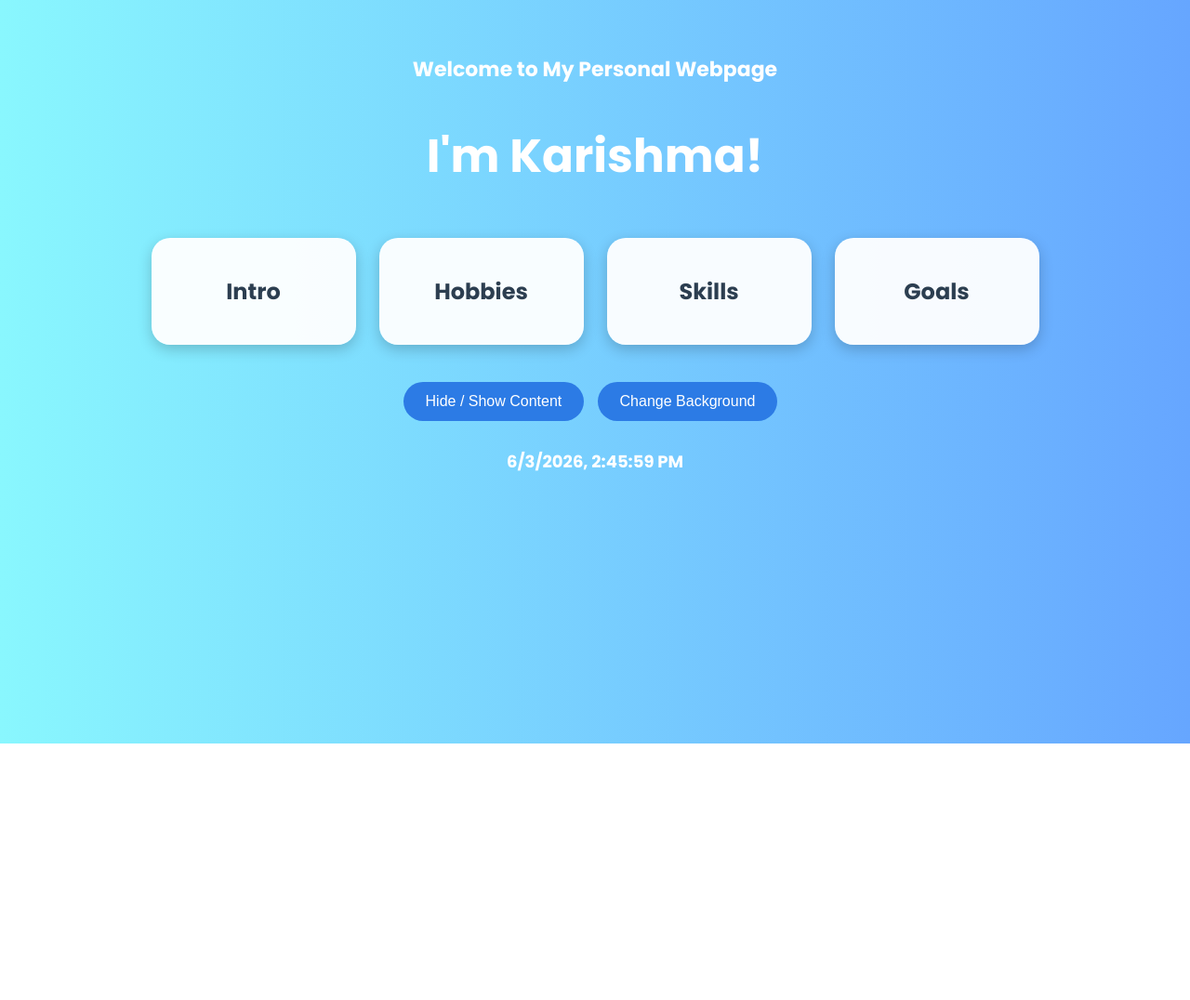
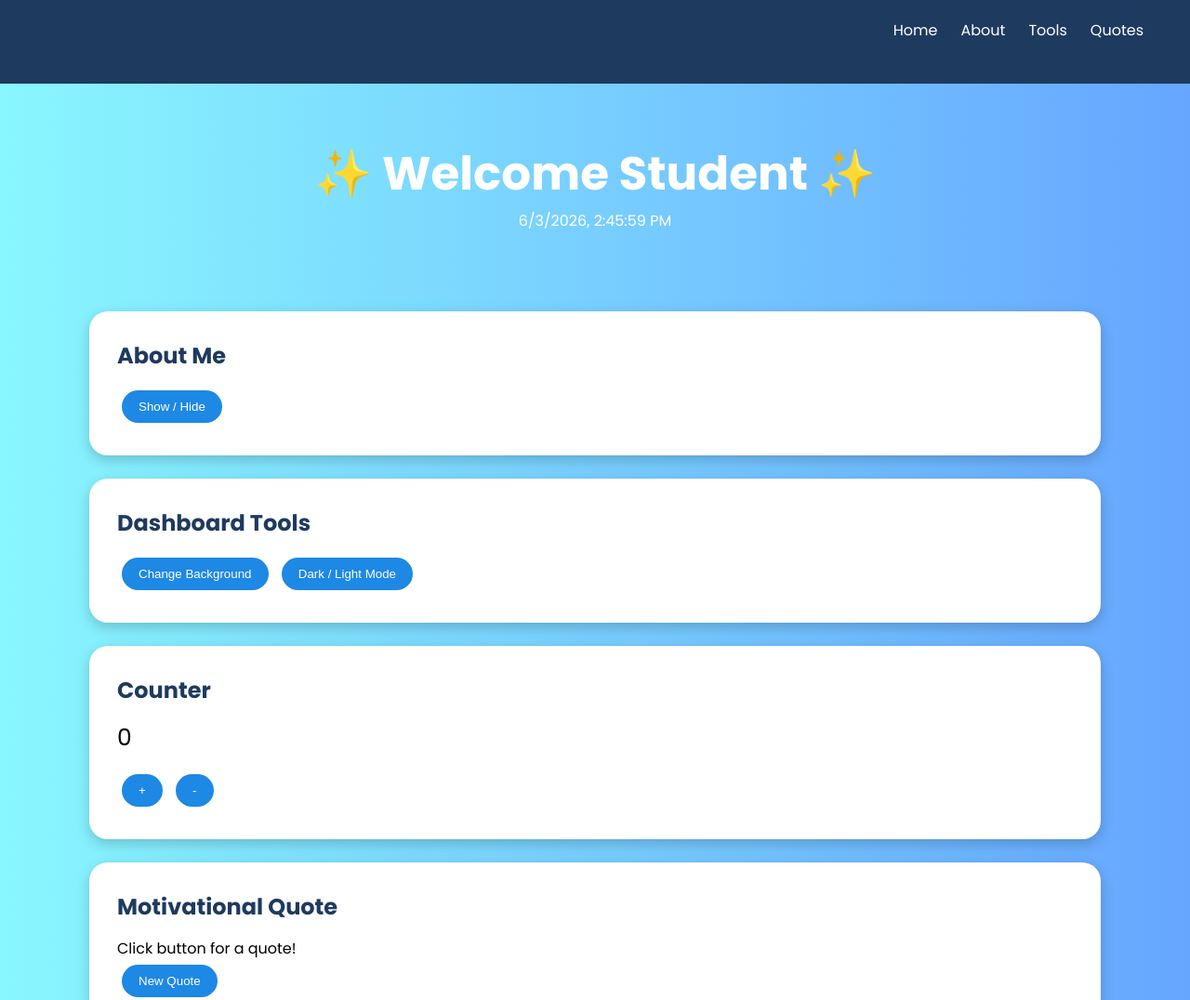
Before and after one commit to rkarishma27/portfolio, a plain HTML site: page index.html in a window 1280 px wide. Shown: the top 1076 px of the page at 93% size. Before the commit the page ends 800 px from the top, so only its background shows below. Drawn offline with Linux system fonts and the light colour scheme.

Commit message:
2nd task

```diff
--- a/index.html
+++ b/index.html
@@ -3,150 +3,233 @@
 <head>
     <meta charset="UTF-8">
     <meta name="viewport" content="width=device-width, initial-scale=1.0">
-    <title>My Personal Webpage</title>
+    <title>portfolio</title>
     <link href="https://fonts.googleapis.com/css2?family=Poppins:wght@300;400;600;700&display=swap" rel="stylesheet">
     <style>
-        body {
-            font-family: 'Poppins', sans-serif;
-            margin: 0;
-            text-align: center;
-            background: linear-gradient(to right, #89f7fe, #66a6ff);
-            transition: background 0.5s ease;
-            color: #333;
+        *{
+            margin:0;
+            padding:0;
+            box-sizing:border-box;
         }
-        .container {
-            padding: 40px;
+        body{
+            font-family:'Poppins', sans-serif;
+            background:linear-gradient(to right,#89f7fe,#66a6ff);
+            transition:0.4s;
         }
-        .name {
-            font-size: 50px;
-            font-weight: bold;
-            color: white;
-            margin-top: 40px;
+        /* Navigation */
+        nav{
+            background:#1e3a5f;
+            color:white;
+            display:flex;
+            justify-content:space-between;
+            padding:20px 50px;
+            position:sticky;
+            top:0;
         }
-        #welcome {
-            color: white;
-            font-size: 22px;
+        nav ul{
+            display:flex;
+            list-style:none;
+            gap:25px;
         }
-        .menu {
-            display: flex;
-            justify-content: center;
-            gap: 25px;
-            margin-top: 50px;
-            flex-wrap: wrap;
+        nav ul li a{
+            color:white;
+            text-decoration:none;
+            transition:0.3s;
         }
-        .box {
-            background: rgba(255,255,255,0.95);
-            padding: 20px;
-            border-radius: 20px;
-            width: 180px;
-            box-shadow: 0 5px 15px rgba(0,0,0,0.2);
-            transition: transform 0.3s;
+        nav ul li a:hover{
+            color:#ffd700;
         }
-        .box:hover {
-            transform: translateY(-8px);
+        /* Hero Section */
+        .hero{
+            text-align:center;
+            padding:60px 20px;
+            color:white;
         }
-        h2 {
-            color: #2c3e50;
+        .hero h1{
+            font-size:50px;
         }
-        .content {
-            display: none;
-            margin-top: 10px;
-            color: #555;
-            font-size: 15px;
+        .container{
+            width:85%;
+            margin:auto;
         }
-        button {
-            margin-top: 40px;
-            padding: 12px 24px;
-            border: none;
-            border-radius: 30px;
-            background: #2c7be5;
-            color: white;
-            font-size: 16px;
-            cursor: pointer;
-            margin-right: 10px;
-            transition: 0.3s;
+        section{
+            background:white;
+            margin:25px 0;
+            padding:30px;
+            border-radius:20px;
+            box-shadow:0 5px 15px rgba(0,0,0,0.2);
+            transition:0.3s;
         }
-        button:hover {
-            transform: scale(1.08);
+        section:hover{
+            transform:translateY(-5px);
         }
-        #datetime {
-            margin-top: 30px;
-            color: white;
-            font-size: 18px;
-            font-weight: bold;
+
+        h2{
+            margin-bottom:15px;
+            color:#1e3a5f;
+        }
+        button{
+            padding:10px 18px;
+            border:none;
+            border-radius:20px;
+            background:#1e88e5;
+            color:white;
+            cursor:pointer;
+            margin:5px;
+            transition:0.3s;
+        }
+        button:hover{
+            transform:scale(1.08);
+        }
+        .dark-mode{
+            background:#121212;
+            color:white;
+        }
+        .dark-mode section{
+            background:#1f1f1f;
+            color:white;
+        }
+        .counter{
+            font-size:25px;
+            margin:15px 0;
+        }
+        #aboutContent{
+            display:none;
+        }
+        footer{
+            text-align:center;
+            padding:20px;
+            color:white;
         }
     </style>
 </head>
 <body>
+    <nav>
+        <h2>portfolio</h2>
+        <ul>
+            <li><a href="#home">Home</a></li>
+            <li><a href="#about">About</a></li>
+            <li><a href="#tools">Tools</a></li>
+            <li><a href="#quote">Quotes</a></li>
+        </ul>
+    </nav>
+    <div class="hero" id="home">
+        <h1>✨ Welcome Student ✨</h1>
+        <p id="dateTime"></p>
+    </div>
     <div class="container">
-        <h2 id="welcome"></h2>
-        <div class="name">I'm Karishma!</div>
-        <div class="menu">
-            <div class="box">
-                <h2>Intro</h2>
-                <div class="content">
-                    Hello! I am a Computer Science student passionate about technology and programming.
-                </div>
-            </div>
-            <div class="box">
-                <h2>Hobbies</h2>
-                <div class="content">
-                    Reading, Gaming,Doodling
-                </div>
-            </div>
-            <div class="box">
-                <h2>Skills</h2>
-                <div class="content">
-                    Python, C, C++, Problem Solving
-                </div>
-            </div>
-            <div class="box">
-                <h2>Goals</h2>
-                <div class="content">
-                    Become a Data Analyst
-                </div>
-            </div>
-        </div>
-        <button onclick="toggleContent()">
-            Hide / Show Content
+        <section id="about">
+            <h2>About Me</h2>
+            <button onclick="toggleAbout()">
+                Show / Hide
             </button>
-        <button onclick="changeColor()">
+            <p id="aboutContent">
+                Hello! I am Karishma,a  Computer Science student passionate
+                about AI, programming, and web development.
+            </p>
+        </section>
+        <section id="tools">
+            <h2>Dashboard Tools</h2>
+            <button onclick="changeBackground()">
                 Change Background
             </button>
-        <div id="datetime"></div>
+            <button onclick="toggleMode()">
+                Dark / Light Mode
+            </button>
+        </section>
+        <section>
+            <h2>Counter</h2>
+            <div class="counter" id="count">
+                0
             </div>
+            <button onclick="increase()">+</button>
+            <button onclick="decrease()">-</button>
+        </section>
+        <section id="quote">
+            <h2>Motivational Quote</h2>
+            <p id="quoteText">
+                Click button for a quote!
+            </p>
+            <button onclick="generateQuote()">
+                New Quote
+            </button>
+        </section>
+    </div>
+    <footer>
+        Portfolio © 2026
+    </footer>
 <script>
-        document.getElementById("welcome").innerHTML =
-            " Welcome to My Personal Webpage ";
-        function updateTime() {
+    // Date & Time
+    function updateTime(){
         let now = new Date();
-            document.getElementById("datetime").innerHTML =
-                now.toLocaleString();
+
+        document.getElementById("dateTime")
+        .innerHTML = now.toLocaleString();
     }
-        setInterval(updateTime, 1000);
+    setInterval(updateTime,1000);
     updateTime();
-        function toggleContent() {
-            let contents =
-                document.querySelectorAll(".content");
-            contents.forEach(content => {
-                if (content.style.display === "block") {
-                    content.style.display = "none";
-                } else {
-                    content.style.display = "block";
+    // Show/Hide About
+    function toggleAbout(){
+
+        let content =
+        document.getElementById("aboutContent");
+
+        if(content.style.display==="block"){
+            content.style.display="none";
         }
-            });
+        else{
+            content.style.display="block";
         }
-        function changeColor() {
-            const gradients = [
-                "linear-gradient(to right, #89f7fe, #66a6ff)",
-                "linear-gradient(to right, #ff9a9e, #fad0c4)",
-                "linear-gradient(to right, #a18cd1, #fbc2eb)",
-                "linear-gradient(to right, #84fab0, #8fd3f4)",
-                "linear-gradient(to right, #fccb90, #d57eeb)"
+    }
+    // Background changer
+    function changeBackground(){
+
+        let colors=[
+            "linear-gradient(to right,#89f7fe,#66a6ff)",
+            "linear-gradient(to right,#ff9a9e,#fad0c4)",
+            "linear-gradient(to right,#84fab0,#8fd3f4)",
+            "linear-gradient(to right,#a18cd1,#fbc2eb)"
         ];
-            let randomGradient =
-                gradients[Math.floor(Math.random() * gradients.length)];
-            document.body.style.background = randomGradient;
+
+        let random=
+        colors[Math.floor(Math.random()*colors.length)];
+
+        document.body.style.background=random;
+    }
+
+    // Dark mode
+    function toggleMode(){
+        document.body.classList.toggle("dark-mode");
+    }
+
+    // Counter
+    let count=0;
+
+    function increase(){
+        count++;
+        document.getElementById("count").innerHTML=count;
+    }
+
+    function decrease(){
+        count--;
+        document.getElementById("count").innerHTML=count;
+    }
+
+    // Quote generator
+    function generateQuote(){
+
+        let quotes=[
+            "Success comes from consistency.",
+            "Dream big and work hard.",
+            "Code, learn, improve, repeat.",
+            "Every expert was once a beginner."
+        ];
+
+        let randomQuote=
+        quotes[Math.floor(Math.random()*quotes.length)];
+
+        document.getElementById("quoteText")
+        .innerHTML=randomQuote;
     }
 </script>
 </body>
```
Lines whose indentation alone changed are shown as unchanged.
